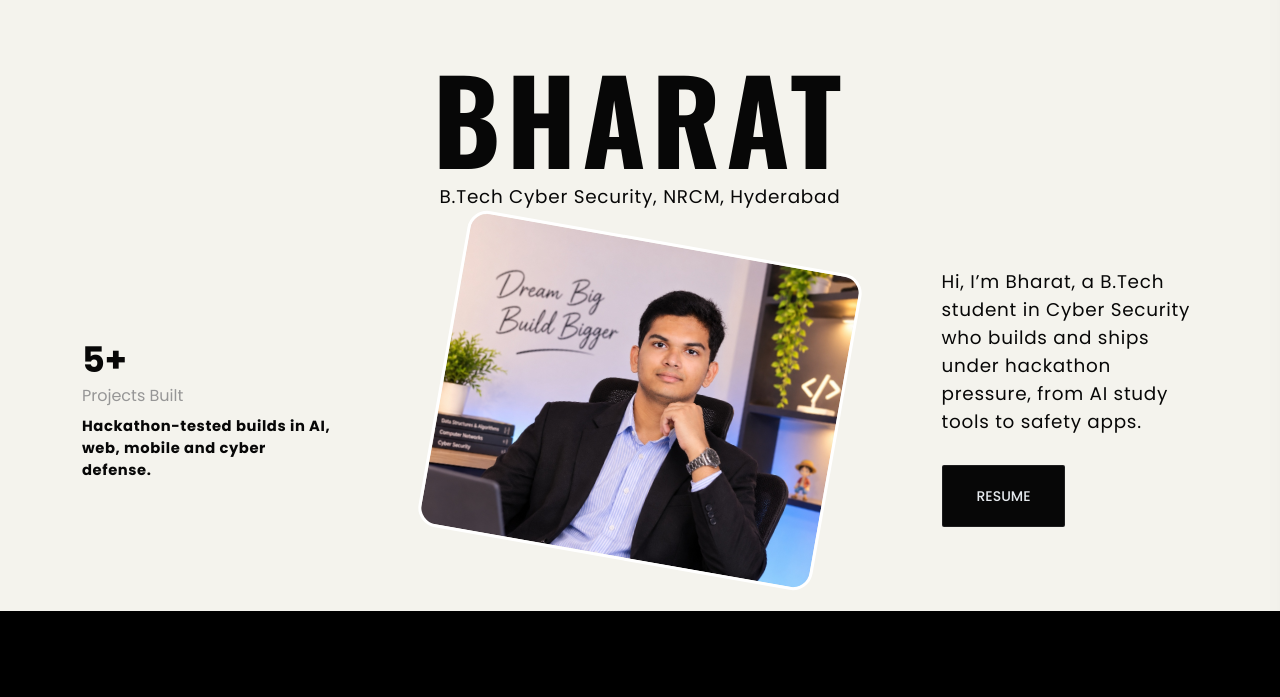
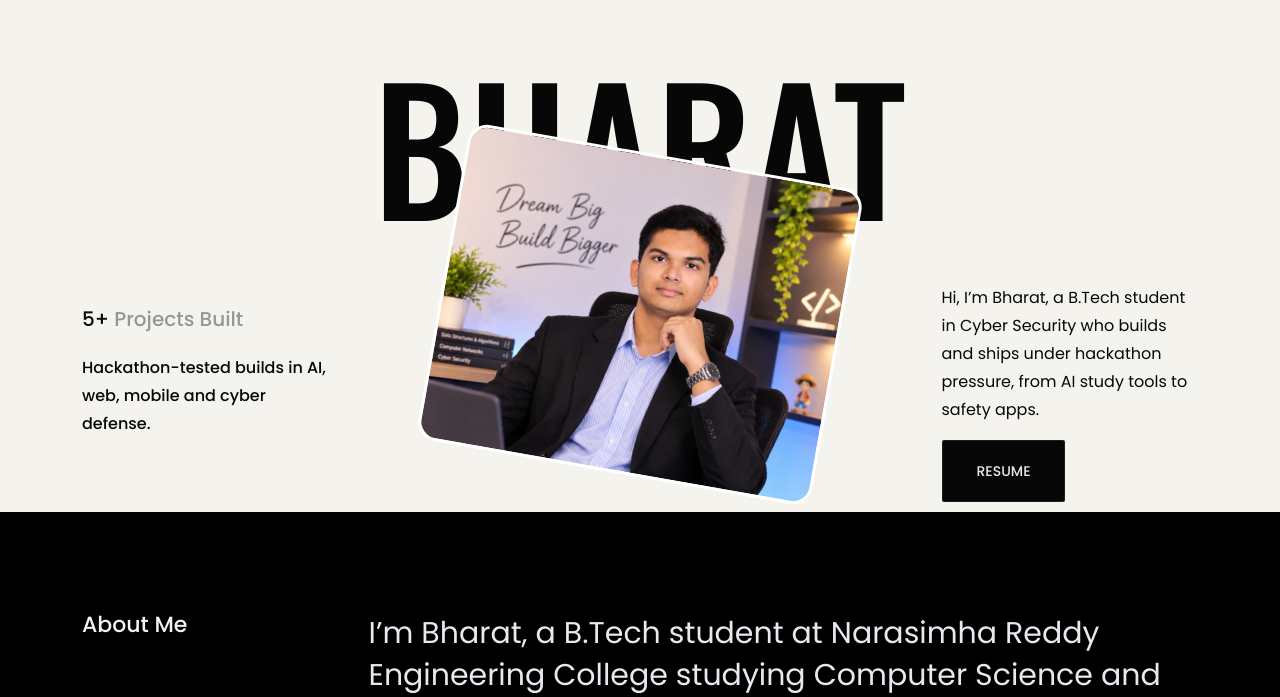
Before and after one commit to bharat24082007-spec/portfolio, a plain HTML site: page index.html in a window 1280 px wide. Shown: the part 73-770 px from the top of the page. Drawn offline with nearby package versions, Linux system fonts and the light colour scheme.

Commit message:
fix: Restore original template hero layout with giant background name, overlapping photo, and proper column alignment

```diff
--- a/assets/css/bharat-custom.css
+++ b/assets/css/bharat-custom.css
@@ -291,63 +291,8 @@
     line-height: 1.35 !important;
 }
 
-/* ------ Hero section layout & Name styling ------ */
-.main-hero-area {
-    padding-top: 130px !important;
-    padding-bottom: 50px !important;
+/* ------ Hero section: ensure photo layers cleanly over background name ------ */
+.hero-image {
+    position: relative;
+    z-index: 2;
 }
-
-.main-hero-area .hero-content h2 {
-    font-size: clamp(3.5rem, 9vw, 8.5rem) !important;
-    font-weight: 700 !important;
-    letter-spacing: 0.05em !important;
-    line-height: 1.05 !important;
-    margin-bottom: 0.3rem !important;
-    text-align: center !important;
-}
-
-.main-hero-area .hero-content p {
-    font-size: 1.15rem !important;
-    letter-spacing: 0.04em !important;
-    margin-top: 0.3rem !important;
-    margin-bottom: 1.8rem !important;
-    text-align: center !important;
-}
-
-/* Left & Right column text alignment on large screens */
-@media (min-width: 992px) {
-    .main-hero-area .row.align-items-center .col-lg-3 .hero-content p {
-        text-align: left !important;
-    }
-    .main-hero-area .row.align-items-center .col-lg-3 .hero-content {
-        text-align: left !important;
-    }
-}
-
-.hero-image {
-    text-align: center !important;
-}
-
-.hero-image img {
-    margin-top: 0 !important;
-    max-width: 100%;
-}
-
-/* Reviews / Projects count left column */
-.clienti-reviews .reviews {
-    font-size: 2.2rem;
-    font-weight: 700;
-    line-height: 1.2;
-}
-.clienti-reviews .reviews span {
-    display: block;
-    font-size: 1rem;
-    font-weight: 400;
-    margin-top: 4px;
-}
-.clienti-reviews .reviews p {
-    font-size: 0.92rem !important;
-    line-height: 1.5 !important;
-    margin-top: 10px !important;
-    margin-bottom: 0 !important;
-}
--- a/index.html
+++ b/index.html
@@ -135,15 +135,14 @@
                     <!-- START HERO DESIGN AREA -->
                     <div class="hero-content wow fadeInUp text-center delay-0-2s">
                         <h2>BHARAT</h2>
-                        <p style="font-size:1.1rem;margin-top:0.5rem;letter-spacing:0.05em;">B.Tech Cyber Security, NRCM, Hyderabad</p>
                     </div>
                     <!-- / END HERO DESIGN AREA -->
                 </div>
             </div>
-            <div class="row align-items-center">
-                <div class="col-lg-3">
+            <div class="row">
+                <div class="col-lg-3 pt-30">
                     <!-- START HERO DESIGN AREA -->
-                    <div class="hero-content wow fadeInUp delay-0-2s text-center text-lg-start">
+                    <div class="hero-content wow fadeInUp delay-0-2s">
                         <div class="clienti-reviews">
                             <div class="reviews">5+ <span>Projects Built</span>
                                 <p>Hackathon-tested builds in AI, web, mobile and cyber defense.</p>
@@ -158,8 +157,8 @@
                     </div>
                     <!-- / END HERO DESIGN AREA -->
                 </div>
-                <div class="col-lg-3">
-                    <div class="hero-content wow fadeInUp delay-0-4s text-center text-lg-start">
+                <div class="col-lg-3 pt-30">
+                    <div class="hero-content wow fadeInUp delay-0-4s">
                         <p>Hi, I’m Bharat, a B.Tech student in Cyber Security who builds and ships under hackathon pressure, from AI study tools to safety apps.</p>
                         <a class="theme-btn" href="assets/resume.pdf" target="_blank" rel="noopener noreferrer">RESUME</a>
                     </div>
```
